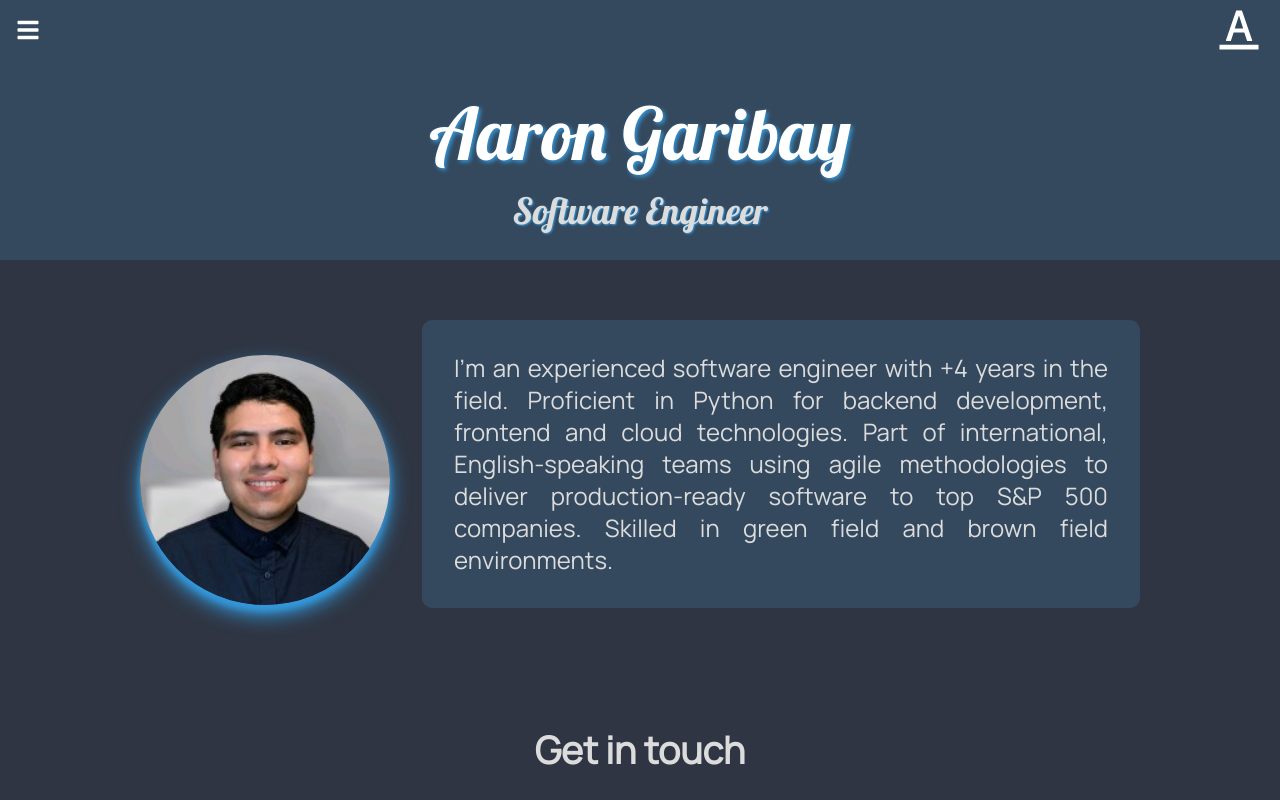
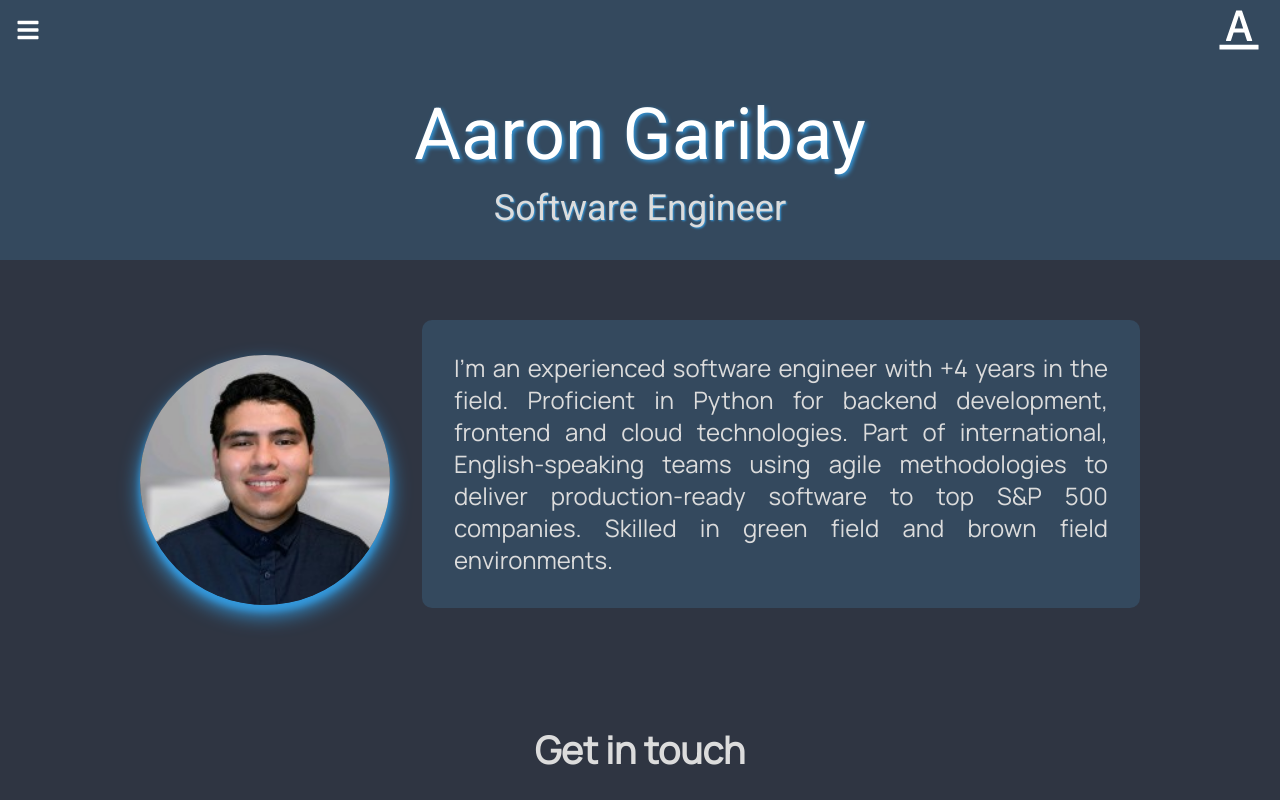
Before and after one commit to aHardReset/aHardReset.github.io, a React (Vite) app: page / in a window 1280 px wide. Shown: the top 800 px of the page. Built offline with nearby package versions, Linux system fonts and the light colour scheme.

Commit message:
updating name font

```diff
--- a/index.html
+++ b/index.html
@@ -11,7 +11,7 @@
     />
     <link
       rel="stylesheet"
-      href="https://fonts.googleapis.com/css?family=Lobster"
+      href="https://fonts.googleapis.com/css?family=Roboto"
     />
   </head>
   <body>
--- a/src/home/assets/styles/Cover.css
+++ b/src/home/assets/styles/Cover.css
@@ -14,7 +14,7 @@
 
 .name {
   font-size: 72px;
-  font-family: 'Lobster', serif;
+  font-family: 'Roboto', serif;
   text-shadow: 2px 2px 4px #3498db;
   color: white;
   margin-bottom: 10px;
@@ -32,7 +32,7 @@
 
 .title {
   font-size: 36px;
-  font-family: 'Lobster', serif;
+  font-family: 'Roboto', serif;
   font-weight: lighter;
   text-shadow: 1px 1px 2px #3498db;
   color: gainsboro;
```
